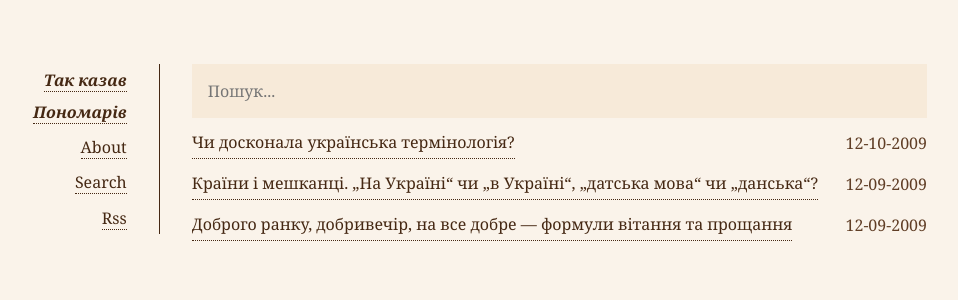
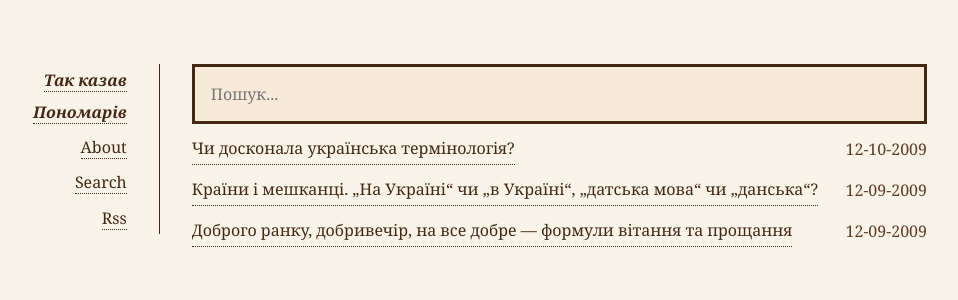
Before and after one commit to ponomariv/ponomariv.github.io, a Jekyll site: the page built from index.html, in a window 1280 px wide. Shown: the top 300 px of the page, without its empty margins (161-1119 px from the left). Built offline with Jekyll 4.4.1, drawn with Linux system fonts in a browser that asks for light colours.

Commit message:
border solid

```diff
--- a/index.html
+++ b/index.html
@@ -18,7 +18,7 @@ layout: default
 		appearance: none;
 		font-family: inherit;
 		font-size: 100%;
-		border: 3px;
+		border: solid;
 		border-color: #452813;
 	}
 	#results-container {
```
